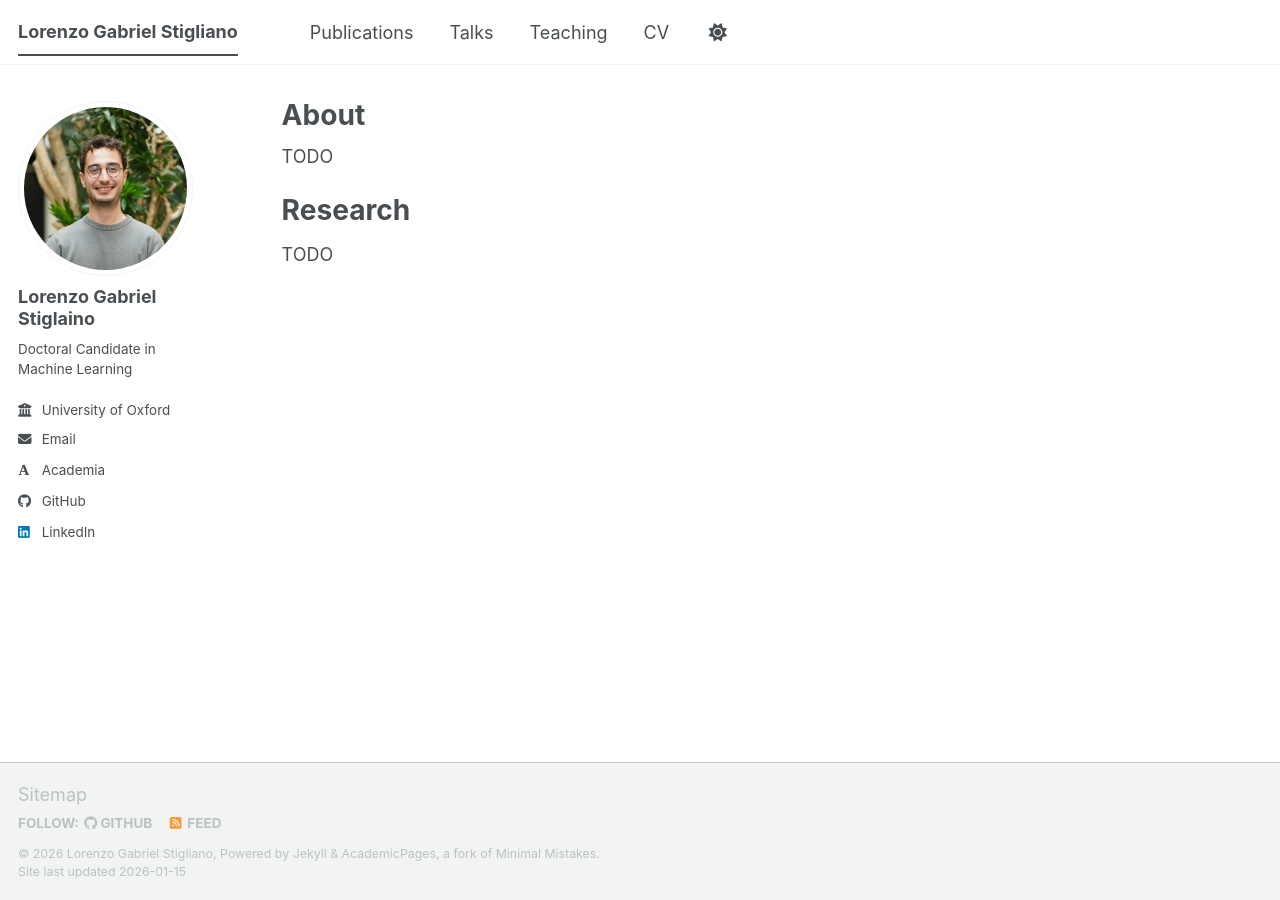
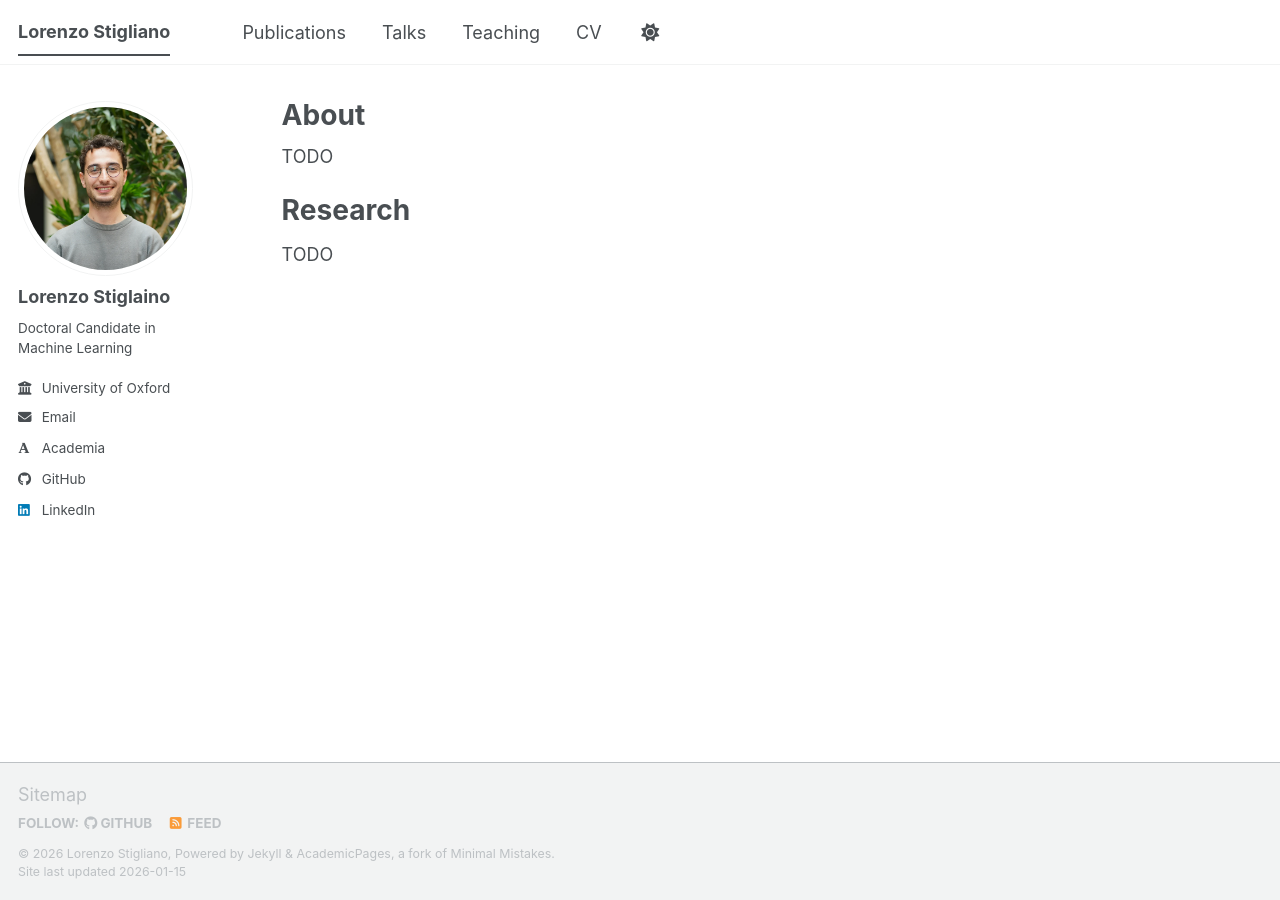
Before and after one commit to LorenzoStigliano/lorenzostigliano.github.io, a Jekyll site: the page built from _pages/about.md, in a window 1280 px wide. Built offline with Jekyll 4.4.1, drawn with Linux system fonts in a browser that asks for light colours; some web fonts are replaced; a script bundle is joined from its source files by our own code; library files that are not in the unit come from our copies.

Commit message:
update config.yml

```diff
--- a/_config.yml
+++ b/_config.yml
@@ -9,10 +9,10 @@
 # Basic Site Settings
 locale                   : "en-US"
 site_theme               : "default" # The available themes options are "default", "air", "sunrise", "mint", "dirt" and "contrast"
-title                    : "Lorenzo Gabriel Stigliano"
+title                    : "Lorenzo Stigliano"
 title_separator          : "-"
-name                     : &name "Lorenzo Gabriel Stigliano"
-description              : &description "Your Name's academic portfolio"   # Update this with a general description of your site, this is the default if not overridden by a page
+name                     : &name "Lorenzo Stigliano"
+description              : &description "Lorenzo Stigliano's academic portfolio"   # Update this with a general description of your site, this is the default if not overridden by a page
 url                      : https://lorenzostigliano.github.io # The base hostname & protocol for your site e.g. "https://[your GitHub username].github.io",
                                                            # or if you already have some other page hosted on Github then use "https://[your GitHub username].github.io/[Your Repo Name]"
 baseurl                  : "" # the subpath of your site, e.g. "/blog"
@@ -24,7 +24,7 @@
 author:
   # Biographic information
   avatar           : "cdt_picture.png"
-  name             : "Lorenzo Gabriel Stiglaino"
+  name             : "Lorenzo Stiglaino"
   pronouns         : # example: "she/her"
   bio              : "Doctoral Candidate in Machine Learning"
   location         : #
--- a/_data/navigation.yml
+++ b/_data/navigation.yml
@@ -15,9 +15,9 @@
   - title: "Teaching"
     url: /teaching/
 
-  # - title: "Blog Posts"
-  #   url: /year-archive/
-
   - title: "CV"
     url: /files/paper1.pdf
     target: _blank
+
+  # - title: "Blog Posts"
+  #   url: /year-archive/
```
